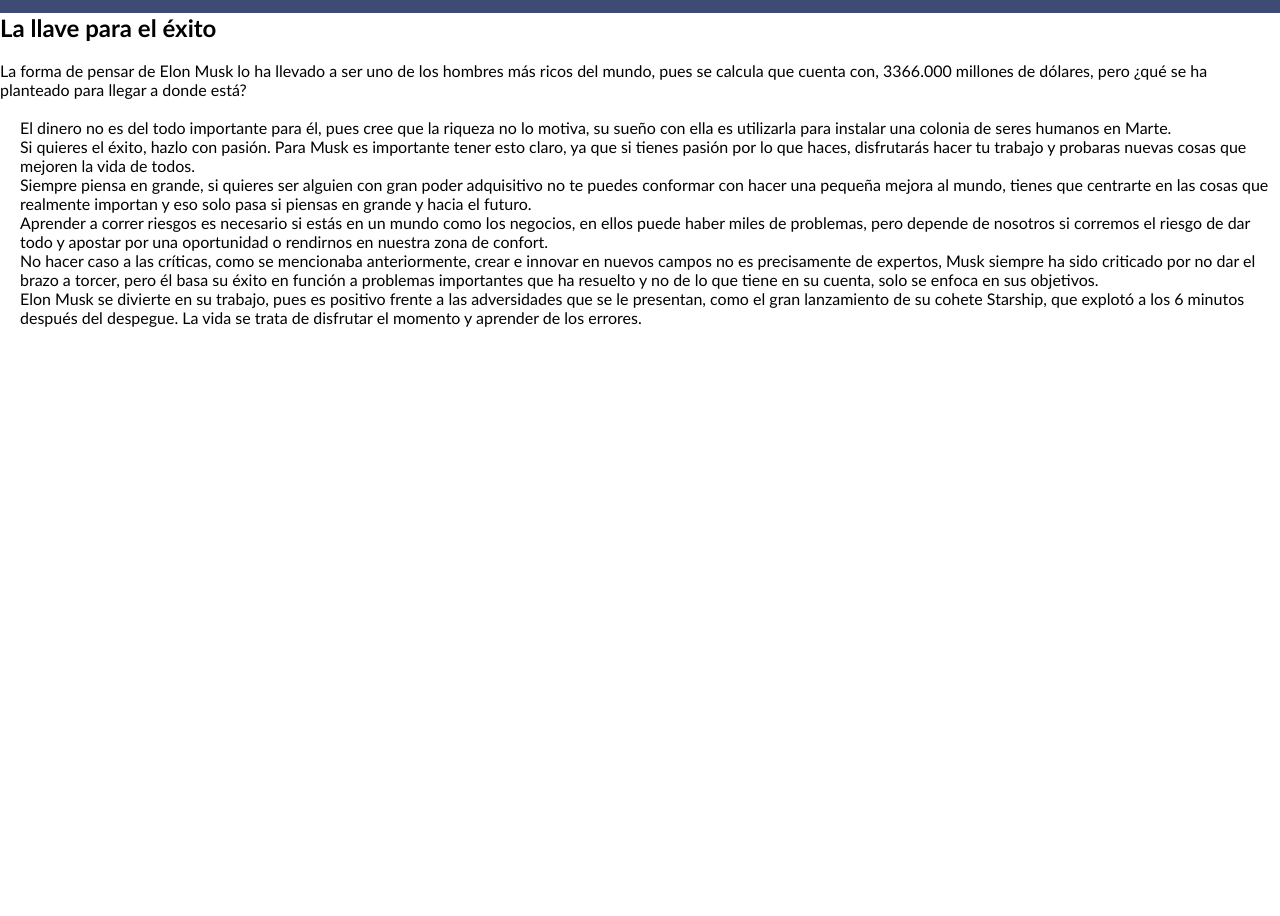
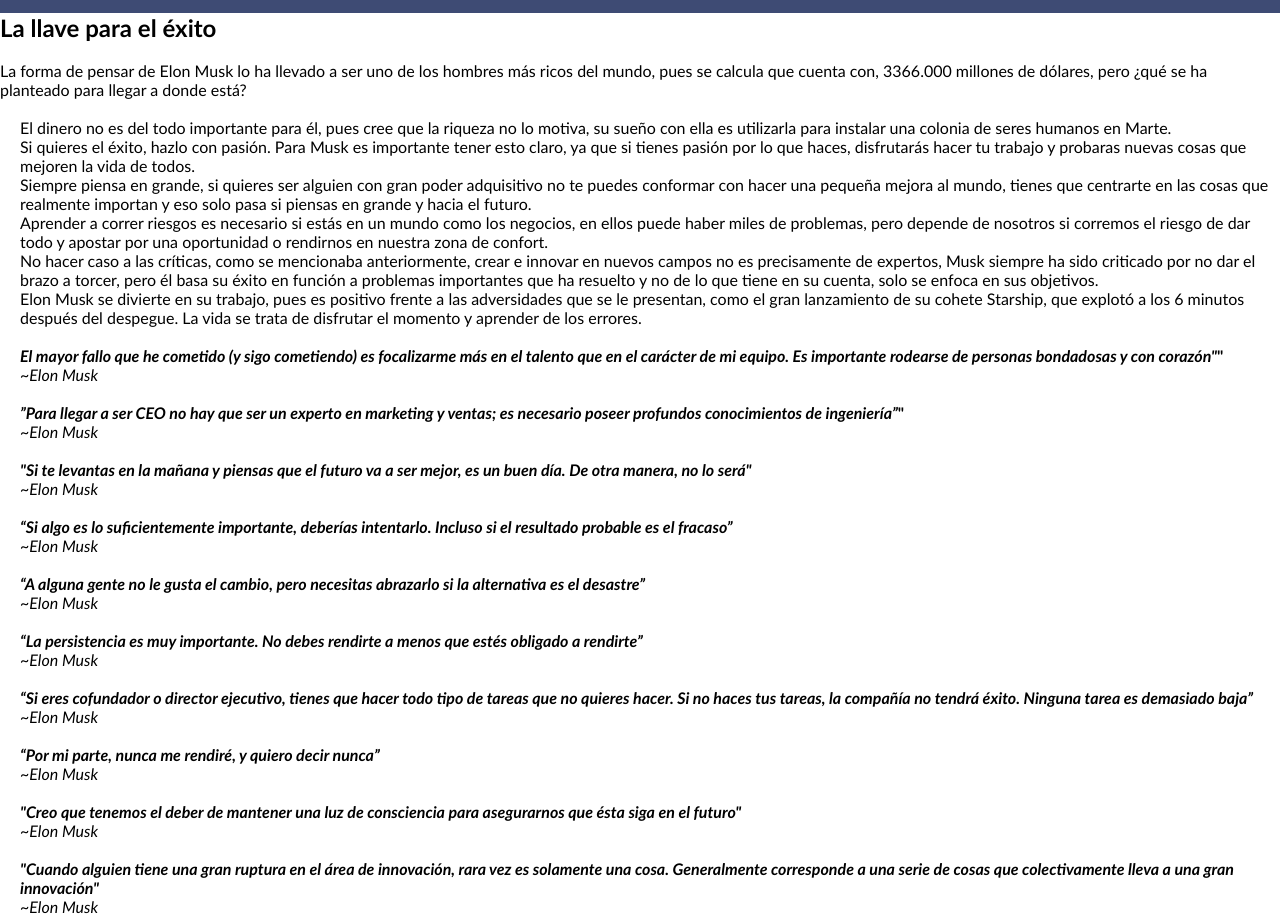
Before and after one commit to AngieNC/HojaVida, a plain HTML site: page pensamiento.html in a window 1280 px wide. Shown: the part 131-1047 px from the top of the page. Before the commit the page ends 800 px from the top, so only its background shows below. Drawn offline with nearby package versions, Linux system fonts and the light colour scheme.

Commit message:
pensamiento.html

```diff
--- a/pensamiento.html
+++ b/pensamiento.html
@@ -38,7 +38,7 @@
         <br>
         <p>La forma de pensar de Elon Musk lo ha llevado a ser uno de los hombres más ricos del mundo, pues se calcula que cuenta con, 3366.000 millones de dólares, pero ¿qué se ha planteado para llegar a donde está?</p>
         <br>
-        <ul type="square">
+        <ul>
             <li>El dinero no es del todo importante para él, pues cree que la riqueza no lo motiva, su sueño con ella es utilizarla para instalar una colonia de seres humanos en Marte.</li>
             <li>Si quieres el éxito, hazlo con pasión. Para Musk es importante tener esto claro, ya que si tienes pasión por lo que haces, disfrutarás hacer tu trabajo y probaras nuevas cosas que mejoren la vida de todos.</li>
             <li>Siempre piensa en grande, si quieres ser alguien con  gran poder adquisitivo no te puedes conformar con hacer una pequeña mejora al mundo, tienes que centrarte en las cosas que realmente importan y eso solo pasa si piensas en grande y hacia el futuro.</li>
@@ -46,6 +46,41 @@
             <li>No hacer caso a las críticas, como se mencionaba anteriormente, crear e innovar en nuevos campos no es precisamente de expertos, Musk siempre ha sido criticado por no dar el brazo a torcer, pero él basa su éxito en función a problemas importantes que ha resuelto y no de lo que tiene en su cuenta, solo se enfoca en sus objetivos.</li>
             <li>Elon Musk se divierte en su trabajo, pues es positivo frente a las adversidades que se le presentan, como el gran lanzamiento de su cohete Starship, que explotó a los 6 minutos después del despegue. La vida se trata de disfrutar el momento y aprender de los errores.</li>
         </ul>
+        <br>
+        <section>
+            <ul>
+                <li><b><em>El mayor fallo que he cometido (y sigo cometiendo) es focalizarme más en el talento que en el carácter de mi equipo. Es importante rodearse de personas bondadosas y con corazón"</em>"</b></li>
+                <p><i>~Elon Musk</i></p>
+                <br>
+                <li><b><em>”Para llegar a ser CEO no hay que ser un experto en marketing y ventas; es necesario poseer profundos conocimientos de ingeniería”</em>"</b></li>
+                <p><i>~Elon Musk</i></p>
+                <br>
+                <li><b><em>"Si te levantas en la mañana y piensas que el futuro va a ser mejor, es un buen día. De otra manera, no lo será"</em></b></li>
+                <p><i>~Elon Musk</i></p>
+                <br>
+                <li><b><em>“Si algo es lo suficientemente importante, deberías intentarlo. Incluso si el resultado probable es el fracaso”</em></b></li>
+                <p><i>~Elon Musk</i></p>
+                <br>
+                <li><b><em>“A alguna gente no le gusta el cambio, pero necesitas abrazarlo si la alternativa es el desastre”</em></b></li>
+                <p><i>~Elon Musk</i></p>
+                <br>
+                <li><b><em>“La persistencia es muy importante. No debes rendirte a menos que estés obligado a rendirte”</em></b></li>
+                <p><i>~Elon Musk</i></p>
+                <br>
+                <li><b><em>“Si eres cofundador o director ejecutivo, tienes que hacer todo tipo de tareas que no quieres hacer. Si no haces tus tareas, la compañía no tendrá éxito. Ninguna tarea es demasiado baja”</em></b></li>
+                <p><i>~Elon Musk</i></p>
+                <br>
+                <li><b><em>“Por mi parte, nunca me rendiré, y quiero decir nunca”</em></b></li>
+                <p><i>~Elon Musk</i></p>
+                <br>
+                <li><b><em>"Creo que tenemos el deber de mantener una luz de consciencia para asegurarnos que ésta siga en el futuro"</em></b></li>
+                <p><i>~Elon Musk</i></p>
+                <br>
+                <li><b><em>"Cuando alguien tiene una gran ruptura en el área de innovación, rara vez es solamente una cosa. Generalmente corresponde a una serie de cosas que colectivamente lleva a una gran innovación"</em></b></li>
+                <p><i>~Elon Musk</i></p>
+            </ul>
+        </section>
     </main>
+
 </body>
 </html>
```
